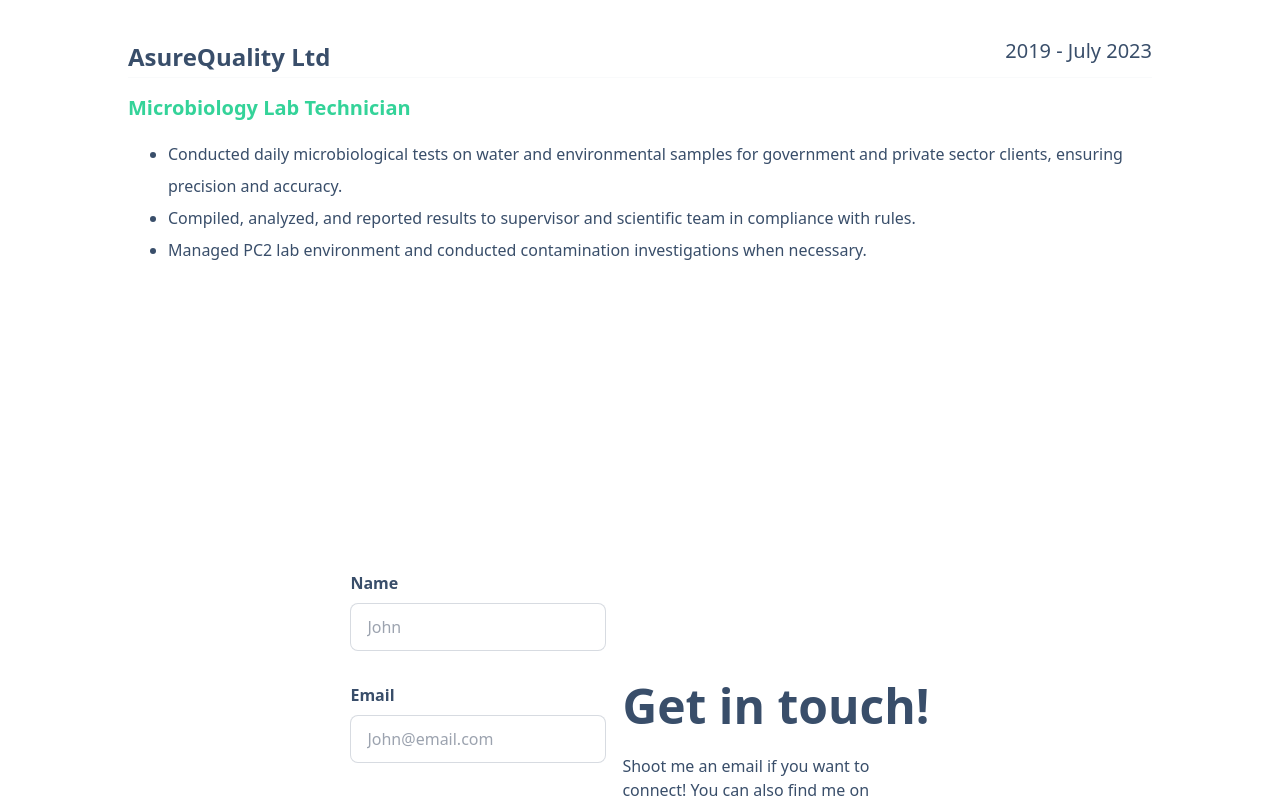
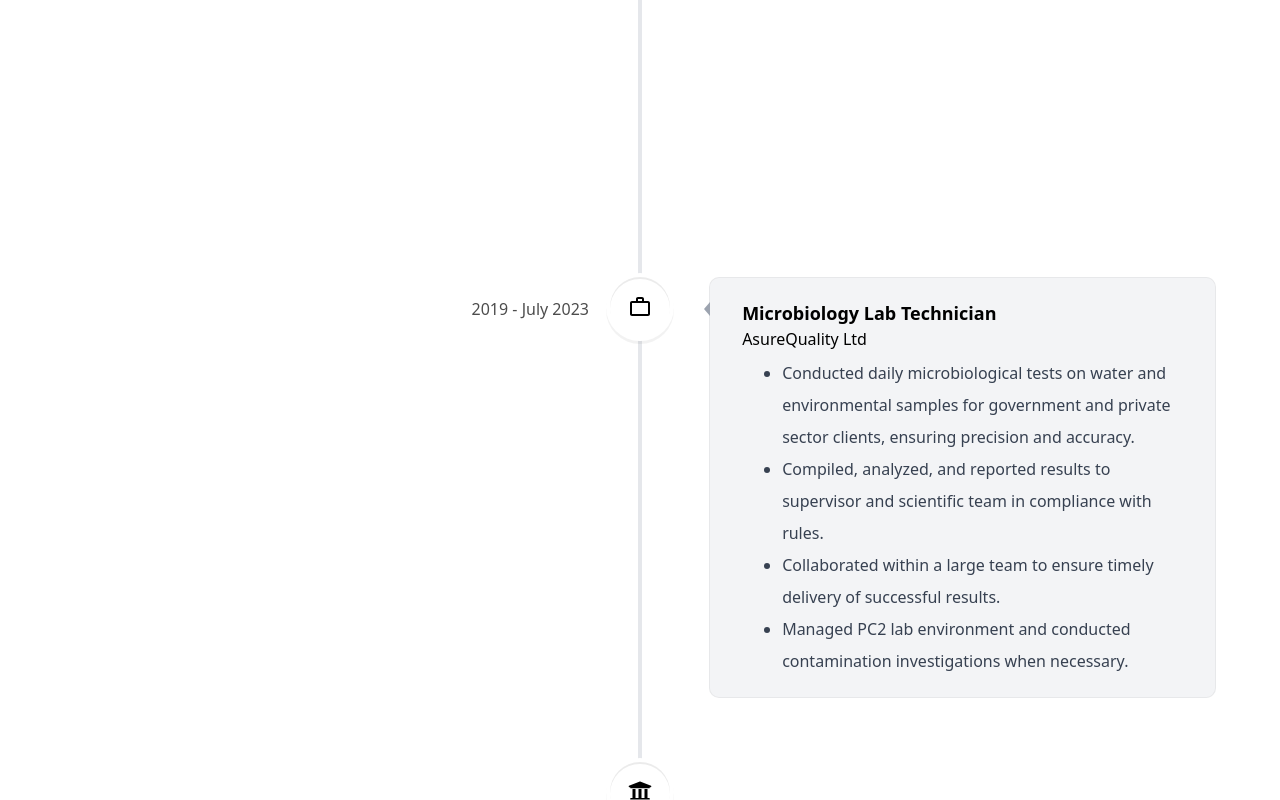
Before and after one commit to misssn1998/Sienna-portfolio, a React (Vite) app: page / in a window 1280 px wide. Shown: the part 3280-4080 px from the top of the page. Built offline with nearby package versions, Linux system fonts and the light colour scheme.

Commit message:
added new experience + add footer

```diff
--- a/package.json
+++ b/package.json
@@ -16,7 +16,8 @@
     "react-dom": "^18.2.0",
     "react-icons": "^5.0.1",
     "react-router-dom": "^6.22.3",
-    "react-scroll": "^1.9.0"
+    "react-scroll": "^1.9.0",
+    "react-vertical-timeline-component": "^3.6.0"
   },
   "devDependencies": {
     "@tailwindcss/typography": "^0.5.10",
--- a/src/assets/data.jsx
+++ b/src/assets/data.jsx
@@ -1,4 +1,7 @@
 import { nanoid } from "nanoid";
+import { FaUniversity } from "react-icons/fa";
+import { MdWorkOutline } from "react-icons/md";
+import React from "react";
 
 export const links = [
   { id: nanoid(), href: "#about", text: "about" },
@@ -60,7 +63,7 @@
   },
 ];
 
-export const jobs = [
+export const experiences = [
   {
     id: nanoid(),
     company: "Sparklehaze | Singapore (Remote)",
@@ -72,6 +75,7 @@
       "Implemented effective SEO (Search Engine Optimization) best practices and techniques to enhance website content and visibility.",
       "Analyzed data to help back-end team developed APIs for web application, improving functionality and user experience.",
     ],
+    icon: React.createElement(MdWorkOutline),
   },
   {
     id: nanoid(),
@@ -81,7 +85,24 @@
     texts: [
       "Conducted daily microbiological tests on water and environmental samples for government and private sector clients, ensuring precision and accuracy.",
       "Compiled, analyzed, and reported results to supervisor and scientific team in compliance with rules.",
+      "Collaborated within a large team to ensure timely delivery of successful results.",
       "Managed PC2 lab environment and conducted contamination investigations when necessary.",
     ],
+    icon: React.createElement(MdWorkOutline),
+  },
+  {
+    id: nanoid(),
+    title: "Master of Information Technology (MInfoTech)",
+    time: "2023-Present",
+    company: "Unversity of Auckland",
+    course: "Programming with web technology, Programming with Industry",
+    icon: React.createElement(FaUniversity),
+  },
+  {
+    id: nanoid(),
+    title: "Bachelor of Science - Biotechnology",
+    time: "2017-2020",
+    company: "Unversity of Auckland",
+    icon: React.createElement(FaUniversity),
   },
 ];
--- a/src/components/Exp.jsx
+++ b/src/components/Exp.jsx
@@ -1,19 +1,55 @@
-import SectionTitle from "./SectionTitle"
-import {jobs} from "../assets/data"
-import SingleExp from "./SingleExp";
+import SectionTitle from "./SectionTitle";
+import {
+  VerticalTimeline,
+  VerticalTimelineElement,
+} from "react-vertical-timeline-component";
+import "react-vertical-timeline-component/style.min.css";
+import { experiences } from "../assets/data";
+import React from "react";
 
 const Exp = () => {
   return (
     <section id="exp">
       <SectionTitle text="Experience" />
-      <div className="mx-auto max-w-7xl px-32 py-8 grid grid-rows-2">
-        {jobs.map((job) => {
-          const { id, company, title, time, text } = job;
-          return <SingleExp key={id} {...job} />;
+      <VerticalTimeline lineColor="" >
+        {experiences.map((el) => {
+          const { id, company, title, time, texts, icon } = el;
+          return (
+            <React.Fragment key={id}>
+              <VerticalTimelineElement
+                className="text-black"
+                contentStyle={{
+                  backgroundColor: "#f3f4f6",
+                  boxShadow: "none",
+                  border: "1px solid rgba(0,0,0,0.05)",
+                  textAlign: "left",
+                  padding: "1.3rem 2rem",
+                  borderRadius: "10px",
+                }}
+                contentArrowStyle={{
+                  borderRight: "0.4rem solid #9ca3af",
+                }}
+                date={time}
+                icon={icon}
+                iconStyle={{
+                  background: "white",
+                  fontSize: "1.5rem",
+                }}
+              >
+                <h3 className="text-lg font-bold">{title}</h3>
+                <p className="font-normal !mt-0">{company}</p>
+                <ul className="list-disc leading-loose pl-10 !mt-1 !font-normal text-gray-700">
+                  {texts? (texts.map((text, index) => (
+                    <li key={index}>{text}</li>
+                  ))) : ''}
+                </ul>
+              </VerticalTimelineElement>
+            </React.Fragment>
+          );
         })}
-      </div>
+      </VerticalTimeline>
     </section>
   );
-}
+};
 
-export default Exp
+export default Exp;
--- /dev/null
+++ b/src/components/Footer.jsx
@@ -0,0 +1,11 @@
+import React from 'react'
+
+export const Footer = () => {
+  return (
+    <footer className="footer footer-center p-4 bg-base-300 text-base-content">
+      <aside>
+        <p>Copyright © 2024 - All right reserved by Sienna Nguyen</p>
+      </aside>
+    </footer>
+  );
+}
--- a/src/components/SingleExp.jsx
+++ b/src/components/SingleExp.jsx
@@ -1,20 +1,32 @@
-
-
-const SingleExp = ({id, company, title, time, texts}) => {
+const SingleExp = ({
+  id,
+  company,
+  title,
+  time,
+  texts,
+  category,
+  university,
+  course,
+}) => {
   return (
-    <div className="mb-12 leading-10">
-      <div className="flex justify-between mb-4 border-b border-gray-50">
-        <h2 className="text-2xl font-bold leading-10">{company}</h2>
+    <div className="leading-10" style={{marginBottom: '1.5rem'}}>
+      <div className="flex justify-between mb-2 border-b border-gray-50">
+        <h2 className="text-2xl font-bold leading-10">
+          {category === "education" ? university : company}
+        </h2>
         <p className="text-xl">{time}</p>
       </div>
       <h3 className="text-xl text-emerald-400 font-bold mb-4">{title}</h3>
       <ul className="list-disc ml-10 leading-8">
-        {texts.map((text, index) => {
-          return <li key={index}>{text}</li>;
-        })}
+        {course ? <li>Relevant courses: {course}</li> : ""}
+      </ul>
+      <ul className="list-disc ml-10 leading-8">
+        {category === "experience"
+          ? texts.map((text, index) => <li key={index}>{text}</li>)
+          : null}
       </ul>
     </div>
   );
-}
+};
 
-export default SingleExp
+export default SingleExp;
--- a/src/index.css
+++ b/src/index.css
@@ -1,3 +1,7 @@
 @tailwind base;
 @tailwind components;
 @tailwind utilities;
+
+html {
+    --line-color: #e5e7eb
+}
--- a/src/pages/HomeLayout.jsx
+++ b/src/pages/HomeLayout.jsx
@@ -1,11 +1,13 @@
 import { Outlet } from "react-router-dom";
 import Navbar from "../components/Navbar";
+import { Footer } from "../components/Footer";
 
 const HomeLayout = () => {
   return (
     <>
       <Navbar />
       <Outlet />
+      <Footer />
     </>
   );
 };
--- a/tailwind.config.cjs
+++ b/tailwind.config.cjs
@@ -6,6 +6,6 @@
   },
   plugins: [require("@tailwindcss/typography"), require("daisyui")],
   daisyui: {
-    themes: ["winter", "dracula"],
+    themes: ["light"],
   },
 };
```
Also changed, not shown: 1 other file (tests, documents, lock files or other folders).
